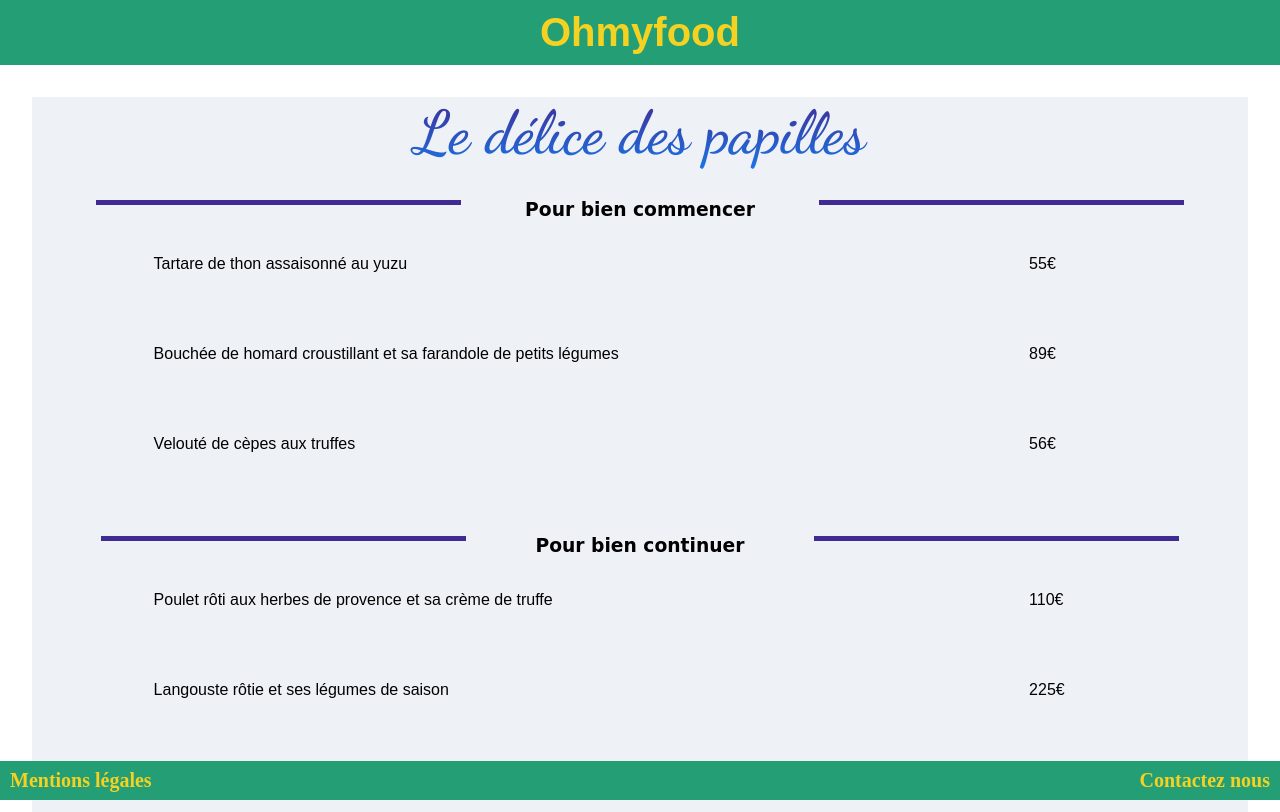
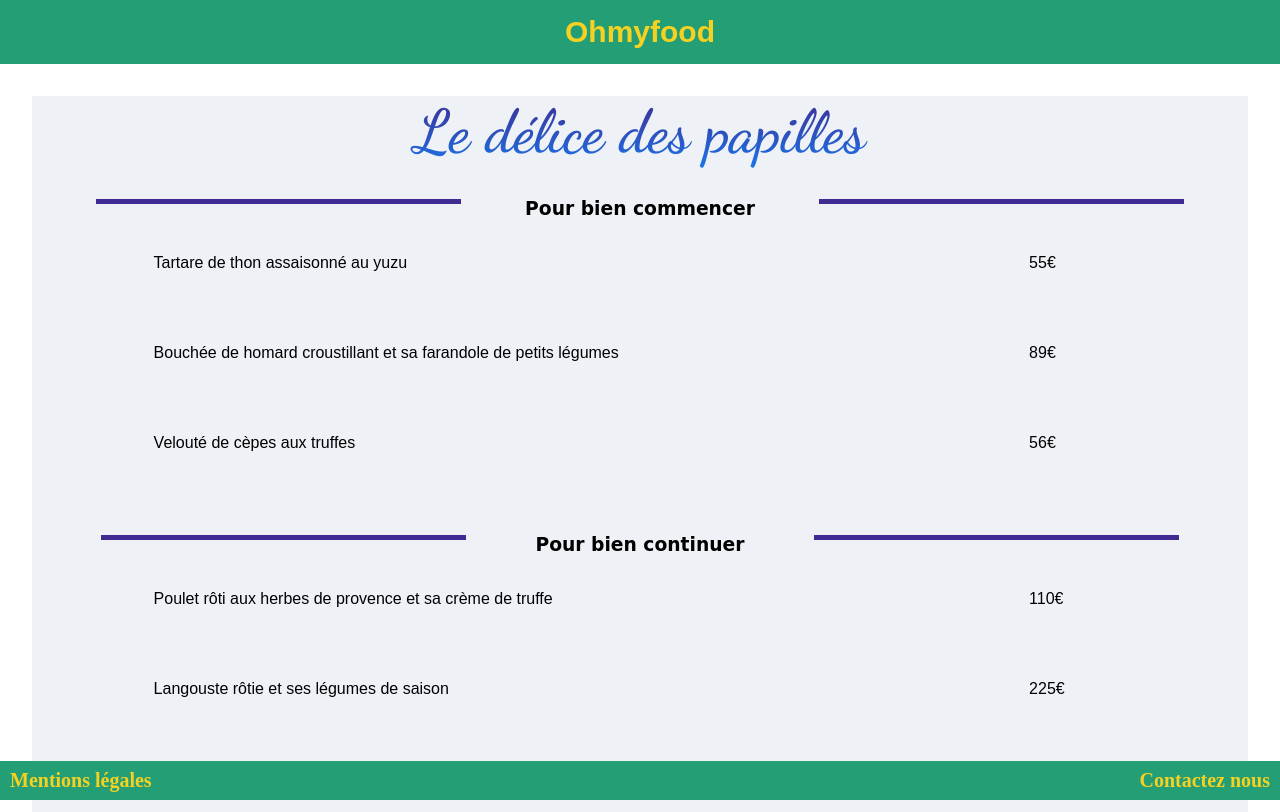
Before and after one commit to soraya16/projet_03, a plain HTML site: page Ledelice/leDelice.html in a window 1280 px wide. Shown: the top 812 px of the page. Drawn offline with Linux system fonts and the light colour scheme; a web font is replaced by a local one.

Commit message:
lien sur le titre Ohmyfood ajouté, version finale

```diff
--- a/Lanote/laNote.css
+++ b/Lanote/laNote.css
@@ -11,10 +11,14 @@
 	text-align: center;
 	font-size: 30px;
 	font-family: sans-serif;
+	background-color:#239E75;
+	padding-bottom: 15px;
+	padding-top: 15px;
+	margin-bottom: 30px;
+}
+a{
+	text-decoration: none;
 	color: #F5D222;
-	background-color:#239E75;
-	padding-bottom: 10px;
-	padding-top: 10px;
 }
 
 /* article*/
@@ -30,6 +34,7 @@ h2{
 	margin: 2em;
 	border: solid #FAD2E1;
 	color: #3C272C;
+	margin-bottom: 75px;
 }
 
 
--- a/Ledelice/leDelice.css
+++ b/Ledelice/leDelice.css
@@ -10,12 +10,16 @@
 
 #haut{
 	text-align: center;
-	font-size: 20px;
+	font-size: 30px;
 	font-family: sans-serif;
+	background-color:#239E75;
+	padding-bottom: 15px;
+	padding-top: 15px;
+	margin-bottom: 30px;
+}
+a{
+	text-decoration: none;
 	color: #F5D222;
-	background-color:#239E75;
-	padding-bottom: 10px;
-	padding-top: 10px;
 }
 
 /* article*/
@@ -23,6 +27,7 @@
 article{
 	background-color: #EEF2F7;
 	margin: 2em;
+	margin-bottom: 75px;
 }
 
 h2{
--- a/Ledelice/leDelice.html
+++ b/Ledelice/leDelice.html
@@ -14,8 +14,8 @@
 
 		<main>
 
-		<header id="haut">
-			<h1>Ohmyfood</h1>
+			<header>
+				<h1 id="haut"><a href="../index.html">Ohmyfood</a></h1>
 			</header>
 
 			<article>
--- a/Mentions_legales/mentions.css
+++ b/Mentions_legales/mentions.css
@@ -8,14 +8,18 @@
 
 header{
 	text-align: center;
-	font-size: 20px;
+	font-size: 25px;
 	font-family: sans-serif;
-	color: #F5D222;
 	background-color:#239E75;
 	padding-bottom: 10px;
 	padding-top: 10px;
 	margin-bottom: 2em;
 }
+a{
+	text-decoration: none;
+	color: #F5D222;
+}
+
 main{
 	width: 100%;
 }
--- a/laPalette/laPalette.css
+++ b/laPalette/laPalette.css
@@ -11,14 +11,21 @@
 	text-align: center;
 	font-size: 30px;
 	font-family: sans-serif;
-	color: #F5D222;
 	background-color:#239E75;
 	padding-bottom: 15px;
 	padding-top: 15px;
-	margin-bottom: 2em;
+	margin-bottom: 30px;
+}
+a{
+	text-decoration: none;
+	color: #F5D222;
 }
 
 /* article*/
+
+article{
+	margin-bottom: 75px;
+}
 
 
 h2{
--- a/leChic/leChic.css
+++ b/leChic/leChic.css
@@ -11,10 +11,14 @@
 	text-align: center;
 	font-size: 30px;
 	font-family: sans-serif;
-	color: #F5D222;
 	background-color:#239E75;
 	padding-bottom: 15px;
 	padding-top: 15px;
+	margin-bottom: 30px;
+}
+a{
+	text-decoration: none;
+	color: #F5D222;
 }
 
 /* article*/
@@ -23,6 +27,7 @@
 	background-color: #FDF3F9;
 	margin: 3em;
 	border: solid #FDF3F9;
+	margin-bottom: 75px;
 }
 
 
--- a/menu/menu.css
+++ b/menu/menu.css
@@ -11,17 +11,21 @@ header{
 	text-align: center;
 	font-size: 25px;
 	font-family: sans-serif;
-	color: #F5D222;
 	background-color:#239E75;
 	padding-bottom: 15px;
 	padding-top: 15px;
 	margin-bottom: 2em;
+}
+a{
+	text-decoration: none;
+	color: #F5D222;
 }
 
 /*article*/
 
 #leTout{
 	height: 80%;
+	margin-bottom: 75px;
 }
 
 .resto{
@@ -118,7 +122,7 @@ margin-top: 20px;
 	font-family: cursive;
 }
 #prochaine{
-	width: 7.5em;
+	width: 8.5em;
 	padding:10px;
 	color: #F5D222;
 	margin: auto;
```
Also changed, not shown: Lanote/Lanote.html (+1 -1 lines), Mentions_legales/Mentions.html (+1 -1 lines), index.html (+1 -1 lines), laPalette/laPalette.html (+1 -2 lines), leChic/Lechic.html (+1 -1 lines). Lines whose indentation alone changed are shown as unchanged.
